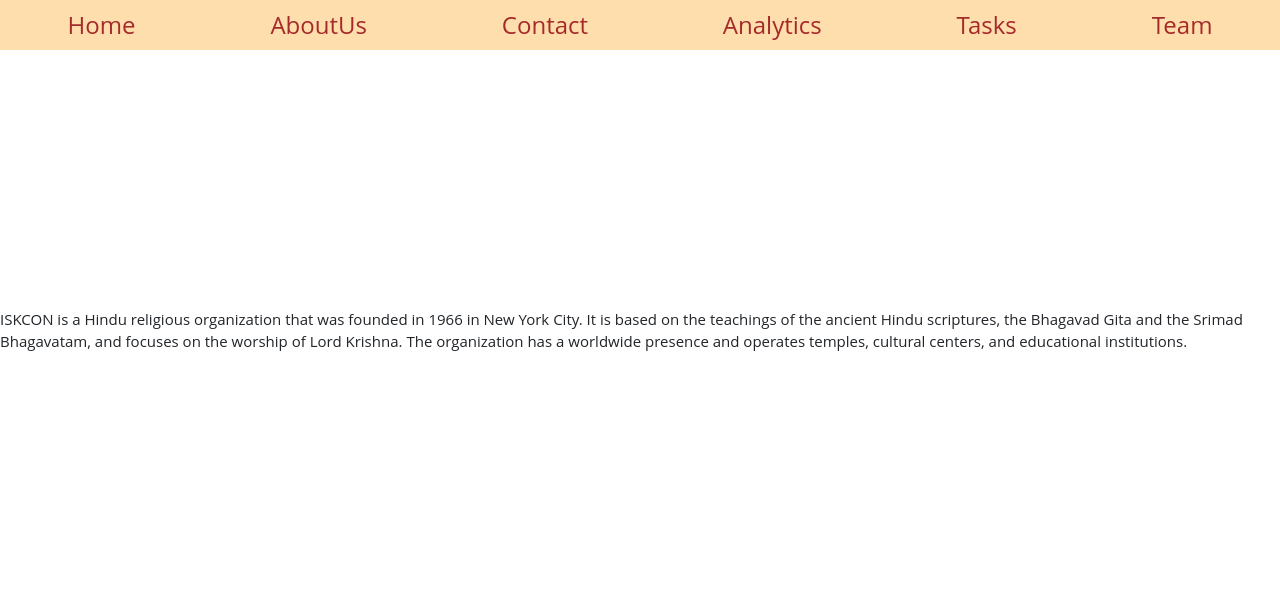
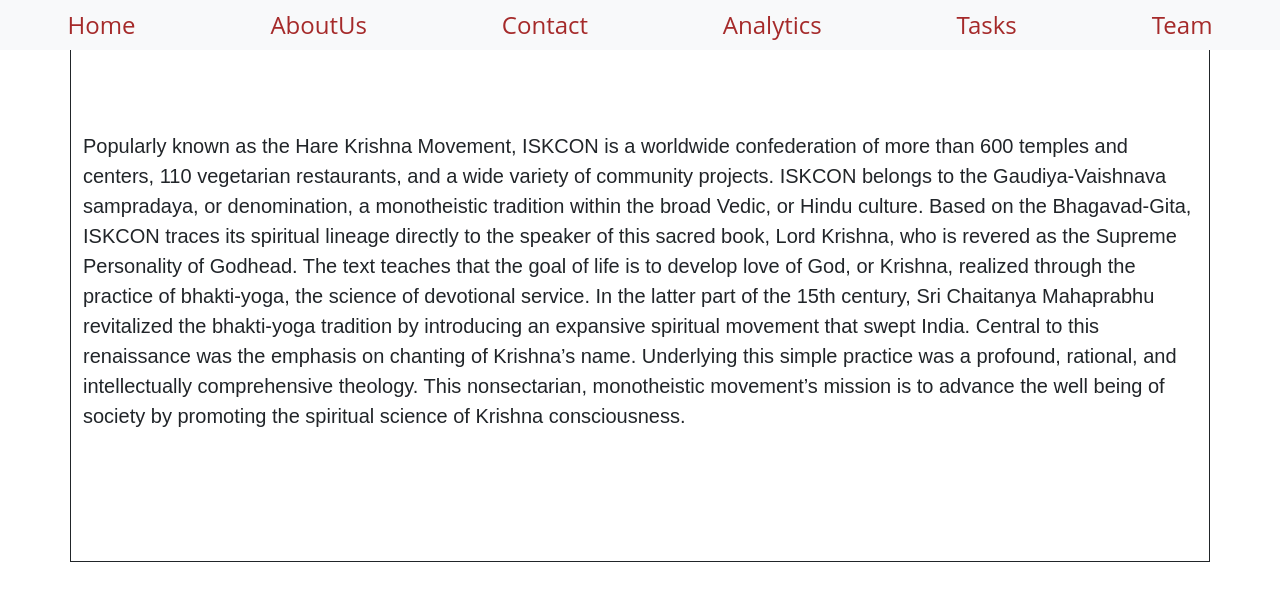
Before and after one commit to Manav2304/ISKCON, a React (Create React App) app: page /AboutUs in a window 1280 px wide. Shown: the top 600 px of the page. Built offline with nearby package versions, Linux system fonts and the light colour scheme.

Commit message:
feat: changes & Added Some files .

```diff
--- a/src/App.tsx
+++ b/src/App.tsx
@@ -5,8 +5,8 @@
 import Home from './pages/Home';
 import Team from './pages/Team';
 import Tasks from './pages/Tasks';
-import AboutUs from './pages/AboutUs';
 import Analytics from './pages/Analytics';
+import AboutUs  from './pages/AboutUs';
 
 
 const App: React.FunctionComponent = () => {
@@ -18,8 +18,8 @@
           <Route path='/' element={<Home />} />
           <Route path='/team' element={<Team />} />
           <Route path='/tasks' element={<Tasks />} />
-          <Route path='/aboutus' element={<AboutUs />} />
           <Route path='/analytics' element={<Analytics />} />
+          <Route path='/AboutUs' element={<AboutUs/>}/>
         </Routes>
       </Router>
     </>
--- a/src/components/Navbar.tsx
+++ b/src/components/Navbar.tsx
@@ -4,8 +4,8 @@
   const navBarStyle = {
     display: "flex",
     justifyContent: "space-around",
-    backgroundColor: "#FFDEAD",
-    color: "white",
+    backgroundColor: "transparent",
+    color: "black",
     fontSize: "20px",
     height: "50px",
     alignItems: "center",
@@ -16,17 +16,17 @@
     color: "#A52A2A",
     padding: "5px",
     fontSize: "1.2em",
-
   };
 
 
 
+
   return (
-    <nav style={navBarStyle}>
+    <nav className="navbar  fixed-top navbar-expand-lg bg-body-tertiary " style={navBarStyle} >
       <NavLink to="/" style={linkStyle} >
         Home
       </NavLink>
-      <NavLink to="/about" style={linkStyle} >
+      <NavLink to="/AboutUs" style={linkStyle} >
         AboutUs
       </NavLink>
       <NavLink to="/contact" style={linkStyle} >
--- a/src/pages/AboutUs.tsx
+++ b/src/pages/AboutUs.tsx
@@ -5,17 +5,25 @@
     display: flex;
     align-items: center;
     justify-content: center;
-    font-size: 15px;
+    font-size: 20px;
     height: 70vh;
+    font-family:sans-serif;
+    margin-top:;
     `;
 
-const AboutUs = () => {
-  return (
-    <AboutUsText>ISKCON is a Hindu religious organization that was founded in 1966 in New York City.
-    It is based on the teachings of the ancient Hindu scriptures, the Bhagavad Gita and the Srimad Bhagavatam,
-    and focuses on the worship of Lord Krishna.
-    The organization has a worldwide presence and operates temples, cultural centers, and educational institutions.</AboutUsText>
-  )
-}
+
+    const AboutUs: React.FunctionComponent = () => {
+      return (
+
+          <div className="container border border-dark">
+          <AboutUsText>Popularly known as the Hare Krishna Movement, ISKCON is a worldwide confederation of more than 600 temples and centers, 110 vegetarian restaurants, and a wide variety of community projects. ISKCON belongs to the Gaudiya-Vaishnava sampradaya, or denomination, a monotheistic tradition within the broad Vedic, or Hindu culture.
+
+          Based on the Bhagavad-Gita, ISKCON traces its spiritual lineage directly to the speaker of this sacred book, Lord Krishna, who is revered as the Supreme Personality of Godhead. The text teaches that the goal of life is to develop love of God, or Krishna, realized through the practice of bhakti-yoga, the science of devotional service. In the latter part of the 15th century, Sri Chaitanya Mahaprabhu revitalized the bhakti-yoga tradition by introducing an expansive spiritual movement that swept India. Central to this renaissance was the emphasis on chanting of Krishna’s name. Underlying this simple practice was a profound, rational, and intellectually comprehensive theology.
+
+          This nonsectarian, monotheistic movement’s mission is to advance the well being of society by promoting the spiritual science of Krishna consciousness.</AboutUsText>
+          </div>
+
+      )
+  }
 
 export default AboutUs
--- a/src/pages/Home.tsx
+++ b/src/pages/Home.tsx
@@ -7,11 +7,15 @@
     justify-content: center;
     font-size: 50px;
     height: 70vh;
+    margin: 500px;
+
 `
 
 const Home: React.FunctionComponent = () => {
-    return(
-        <div>
+  return (
+    <>
+      <HomeText>
+        <div className="container">
           <Carousel>
             <Carousel.Item>
               <img
@@ -52,6 +56,8 @@
             </Carousel.Item>
           </Carousel>
         </div>
+      </HomeText>
+    </>
   );
 }
 
```
Lines whose indentation alone changed are shown as unchanged.
